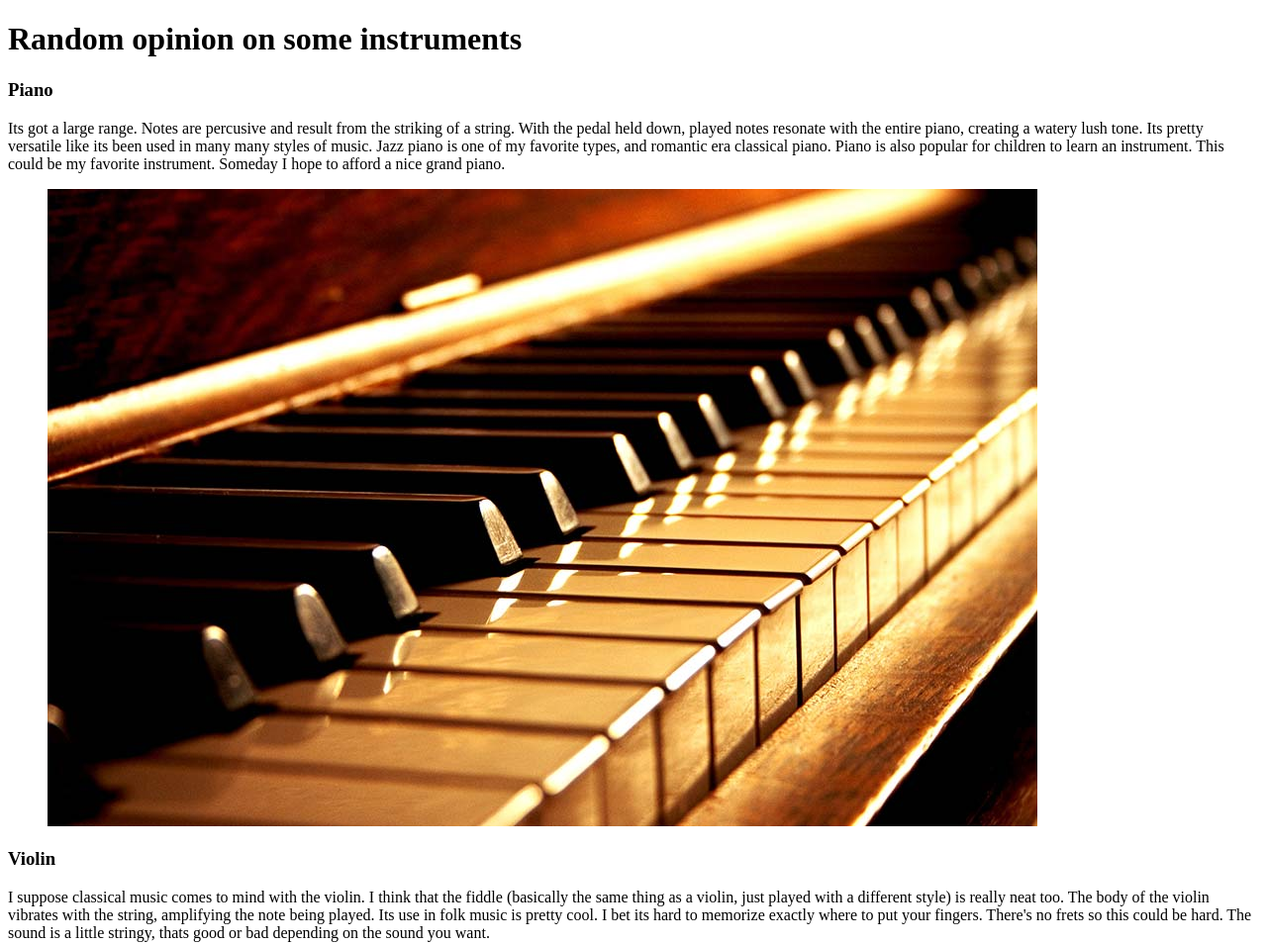
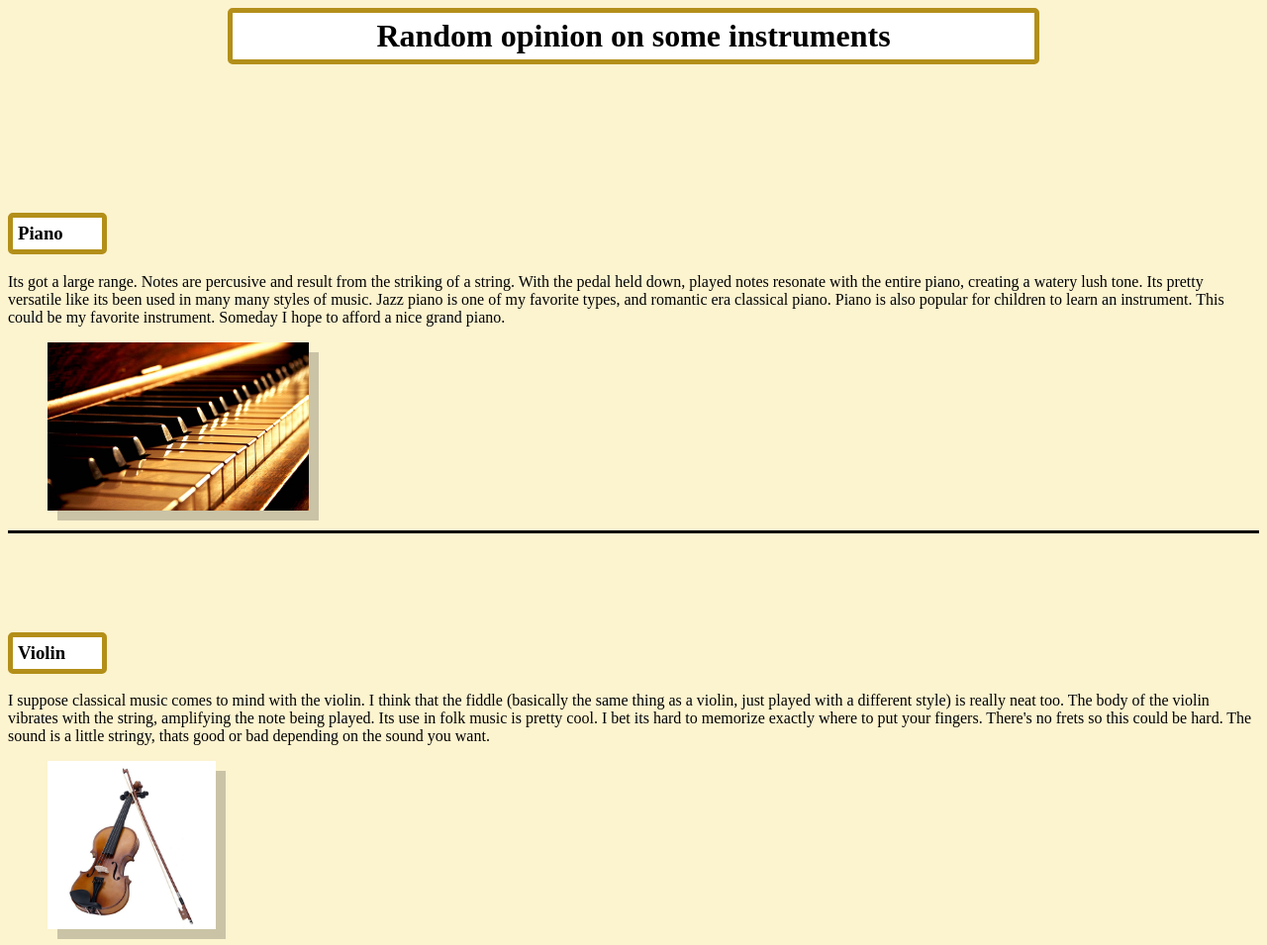
Before and after one commit to DanOlert/html-me-something, a plain HTML site: page index.html in a window 1280 px wide. Shown: the top 955 px of the page at 99% size. Drawn offline with Linux system fonts and the light colour scheme.

Commit message:
Finalized this dang project, met all the requirements

```diff
--- a/index.html
+++ b/index.html
@@ -2,10 +2,11 @@
 <html>
     <head>
             <title>Thoughts on Instruments</title>
+            <link rel="stylesheet" type="text/css" href="styles.css">
     </head>
 <body>
     <header>
-        <h1>Random opinion on some instruments</h1>
+        <h1 class="title">Random opinion on some instruments</h1>
     </header>
     <main>
         <article>
@@ -58,7 +59,9 @@
                 </section>
     </main>
     <footer>
-        2018 &copy
+        <div id="copyright">
+            2018 &copy
+        </div>
     </footer>
 </body>
 </html>
--- /dev/null
+++ b/styles.css
@@ -0,0 +1,37 @@
+body {
+    background-color: #fcf3cf ;
+}
+
+img {
+	height: 170px;
+	box-shadow: rgba(0,0,0,0.2) 10px 10px;
+
+}
+
+h1.title {
+    text-align: center;
+    width: 800px;
+    margin: auto;
+    border: 5px solid rgb(179, 143, 25);
+    padding: 5px;
+	border-radius: 5px 5px;
+    background-color: #ffffff;
+    margin-bottom: 150px;
+}
+
+section {
+    margin-bottom: 100px;
+    border-bottom-style: solid;
+}
+
+h3 {
+    width: 80px;
+    border: 5px solid rgb(179, 143, 25);
+    padding: 5px;
+	border-radius: 5px 5px;
+	background-color: #ffffff
+}
+
+#copyright {
+    padding-top: 50px;
+}
```
